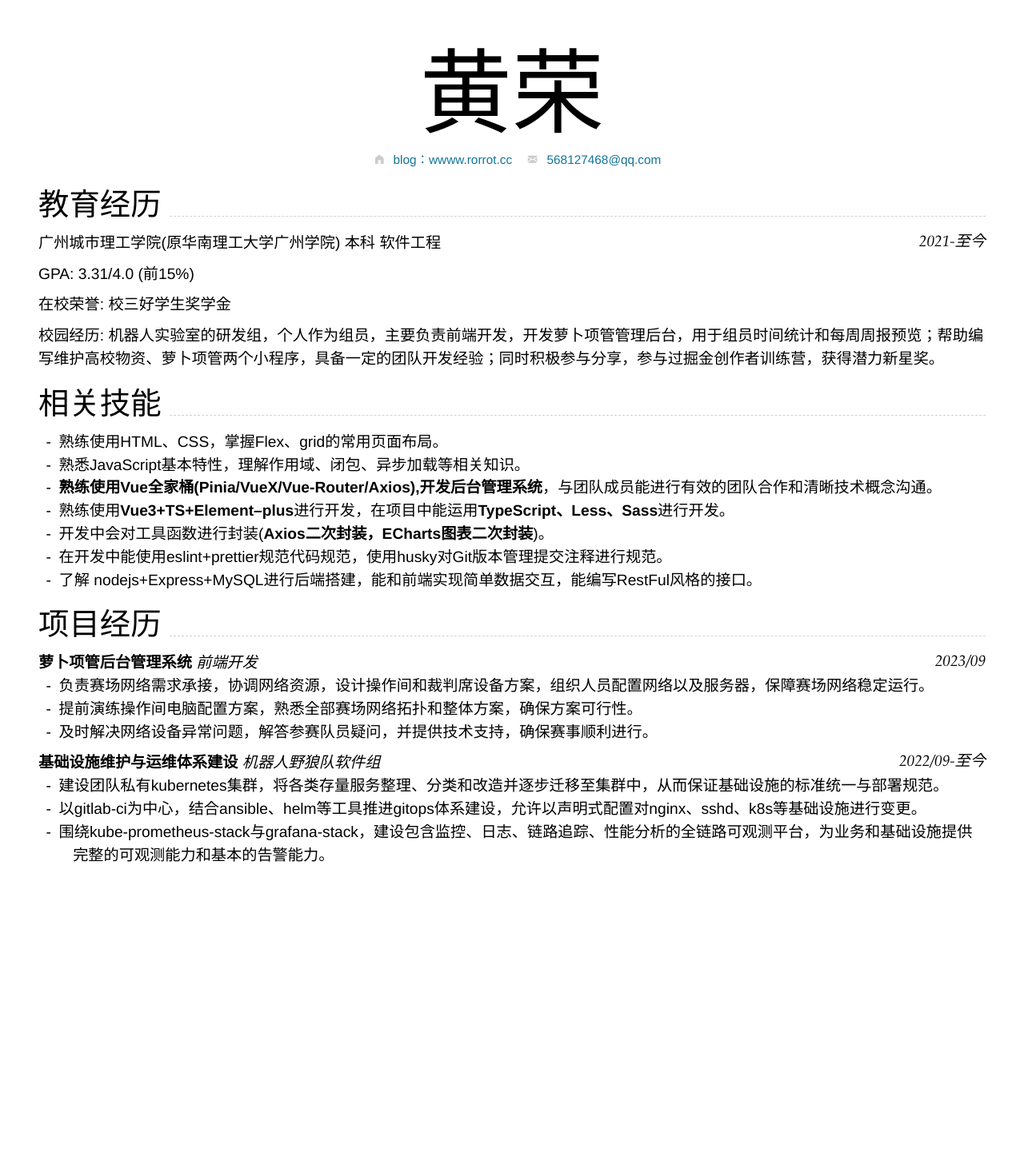
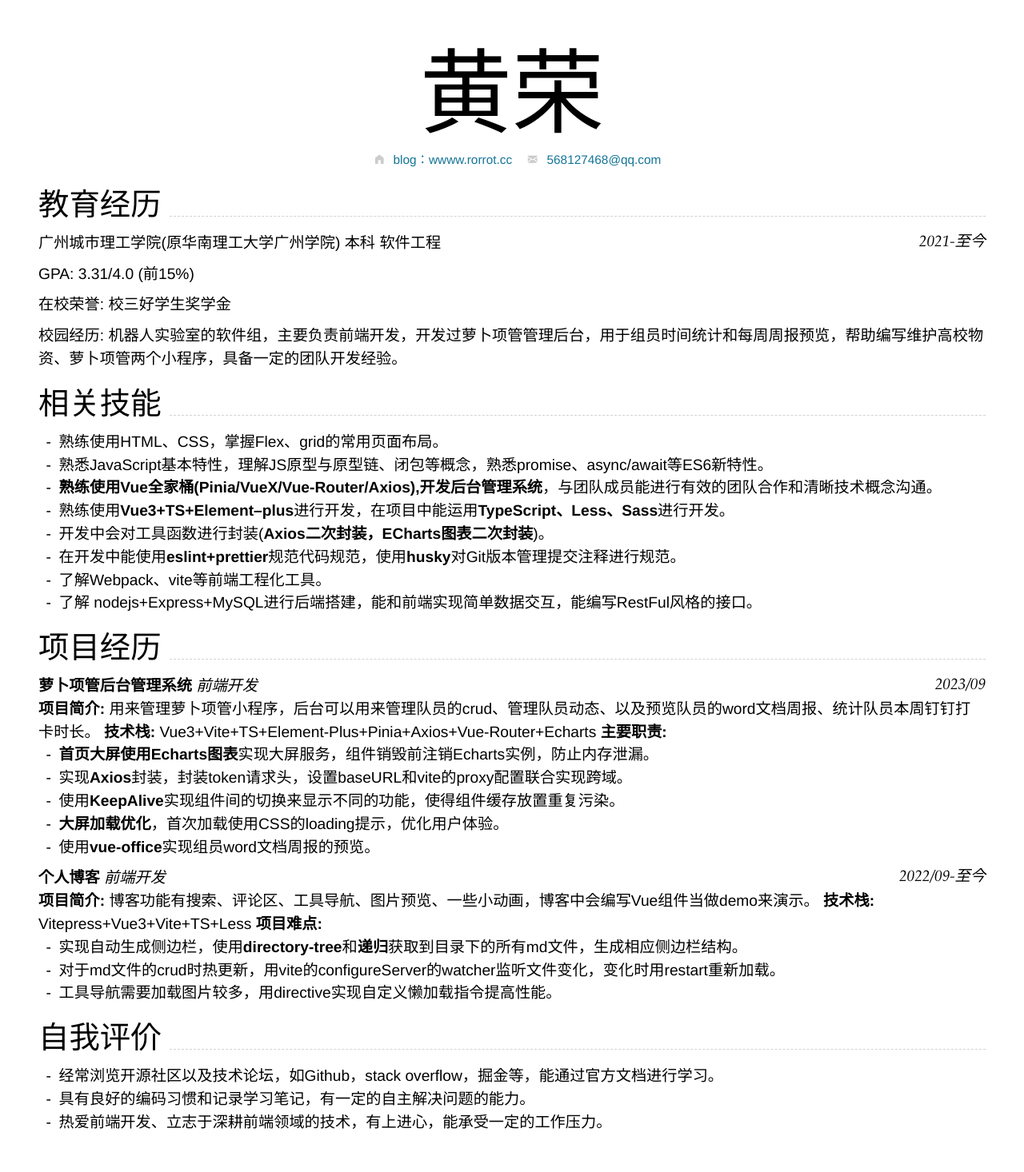
Before and after one commit to hr1201/resume, a Jekyll site: the page built from index.md, in a window 1280 px wide. Shown: the whole page at 80% size. Built offline with Jekyll 4.4.1, drawn with Linux system fonts in a browser that asks for light colours; nearby versions of some CDN libraries; before the commit the page ends 1132 px from its top, so only the background shows below that.

Commit message:
Update index.md

```diff
--- a/index.md
+++ b/index.md
@@ -18,28 +18,40 @@ homepage:
 ### 广州城市理工学院(原华南理工大学广州学院)  本科  软件工程 `2021-至今`
 ### GPA: 3.31/4.0 (前15%)
 ### 在校荣誉: 校三好学生奖学金
-### 校园经历: 机器人实验室的研发组，个人作为组员，主要负责前端开发，开发萝卜项管管理后台，用于组员时间统计和每周周报预览；帮助编写维护高校物资、萝卜项管两个小程序，具备一定的团队开发经验；同时积极参与分享，参与过掘金创作者训练营，获得潜力新星奖。
+### 校园经历: 机器人实验室的软件组，主要负责前端开发，开发过萝卜项管管理后台，用于组员时间统计和每周周报预览，帮助编写维护高校物资、萝卜项管两个小程序，具备一定的团队开发经验。
 
 ## 相关技能
 
 - 熟练使用HTML、CSS，掌握Flex、grid的常用页面布局。
-- 熟悉JavaScript基本特性，理解作用域、闭包、异步加载等相关知识。
+- 熟悉JavaScript基本特性，理解JS原型与原型链、闭包等概念，熟悉promise、async/await等ES6新特性。
 - **熟练使用Vue全家桶(Pinia/VueX/Vue-Router/Axios),开发后台管理系统**，与团队成员能进行有效的团队合作和清晰技术概念沟通。
 - 熟练使用**Vue3+TS+Element--plus**进行开发，在项目中能运用**TypeScript、Less、Sass**进行开发。
 - 开发中会对工具函数进行封装(**Axios二次封装，ECharts图表二次封装**)。
-- 在开发中能使用eslint+prettier规范代码规范，使用husky对Git版本管理提交注释进行规范。
+- 在开发中能使用**eslint+prettier**规范代码规范，使用**husky**对Git版本管理提交注释进行规范。
+- 了解Webpack、vite等前端工程化工具。
 - 了解 nodejs+Express+MySQL进行后端搭建，能和前端实现简单数据交互，能编写RestFul风格的接口。
 
 ## 项目经历
 
 ### **萝卜项管后台管理系统** *前端开发* `2023/09`
-- 负责赛场网络需求承接，协调网络资源，设计操作间和裁判席设备方案，组织人员配置网络以及服务器，保障赛场网络稳定运行。
-- 提前演练操作间电脑配置方案，熟悉全部赛场网络拓扑和整体方案，确保方案可行性。
-- 及时解决网络设备异常问题，解答参赛队员疑问，并提供技术支持，确保赛事顺利进行。
+**项目简介:** 用来管理萝卜项管小程序，后台可以用来管理队员的crud、管理队员动态、以及预览队员的word文档周报、统计队员本周钉钉打卡时长。
+**技术栈:** Vue3+Vite+TS+Element-Plus+Pinia+Axios+Vue-Router+Echarts
+**主要职责:**
+- **首页大屏使用Echarts图表**实现大屏服务，组件销毁前注销Echarts实例，防止内存泄漏。
+- 实现**Axios**封装，封装token请求头，设置baseURL和vite的proxy配置联合实现跨域。
+- 使用**KeepAlive**实现组件间的切换来显示不同的功能，使得组件缓存放置重复污染。
+- **大屏加载优化**，首次加载使用CSS的loading提示，优化用户体验。
+- 使用**vue-office**实现组员word文档周报的预览。
 
+### **个人博客** *前端开发* `2022/09-至今`
+**项目简介:** 博客功能有搜索、评论区、工具导航、图片预览、一些小动画，博客中会编写Vue组件当做demo来演示。
+**技术栈:** Vitepress+Vue3+Vite+TS+Less
+**项目难点:**
+- 实现自动生成侧边栏，使用**directory-tree**和**递归**获取到目录下的所有md文件，生成相应侧边栏结构。
+- 对于md文件的crud时热更新，用vite的configureServer的watcher监听文件变化，变化时用restart重新加载。
+- 工具导航需要加载图片较多，用directive实现自定义懒加载指令提高性能。
 
-### **基础设施维护与运维体系建设** *机器人野狼队软件组* `2022/09-至今`
-
-- 建设团队私有kubernetes集群，将各类存量服务整理、分类和改造并逐步迁移至集群中，从而保证基础设施的标准统一与部署规范。
-- 以gitlab-ci为中心，结合ansible、helm等工具推进gitops体系建设，允许以声明式配置对nginx、sshd、k8s等基础设施进行变更。
-- 围绕kube-prometheus-stack与grafana-stack，建设包含监控、日志、链路追踪、性能分析的全链路可观测平台，为业务和基础设施提供完整的可观测能力和基本的告警能力。
+## 自我评价
+- 经常浏览开源社区以及技术论坛，如Github，stack overflow，掘金等，能通过官方文档进行学习。
+- 具有良好的编码习惯和记录学习笔记，有一定的自主解决问题的能力。
+- 热爱前端开发、立志于深耕前端领域的技术，有上进心，能承受一定的工作压力。
```
